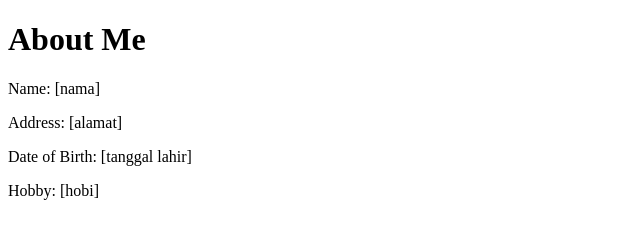
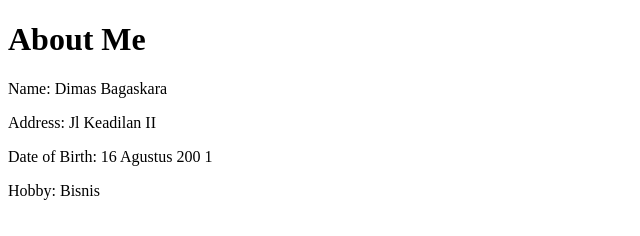
Before and after one commit to dimasmnv/templatingsederhana, a plain HTML site: page index.html in a window 1280 px wide. Shown: the whole page, without its empty margins (0-640 px from the left). Drawn offline with Linux system fonts and the light colour scheme.

Commit message:
Update index.html

```diff
--- a/index.html
+++ b/index.html
@@ -5,9 +5,9 @@
 </head>
 <body>
 	<h1>About Me</h1>
-	<p>Name: [nama]</p>
-	<p>Address: [alamat]</p>
-	<p>Date of Birth: [tanggal lahir]</p>
-	<p>Hobby: [hobi]</p>
+	<p>Name: Dimas Bagaskara </p>
+	<p>Address: Jl Keadilan II </p>
+	<p>Date of Birth: 16 Agustus 200 1</p>
+	<p>Hobby: Bisnis </p>
 </body>
 </html>
```
